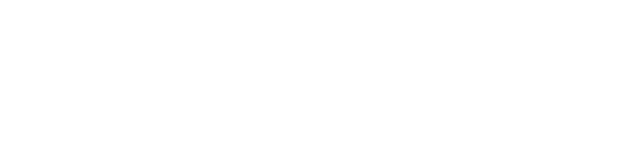
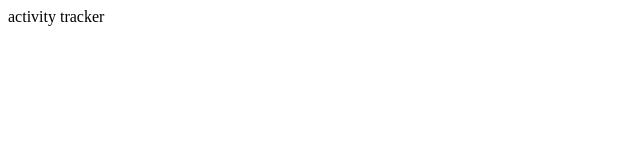
Before and after one commit to Swar-jain/ActivityTracker, a plain HTML site: page index.html in a window 1280 px wide. Shown: the whole page, without its empty margins (0-640 px from the left). Drawn offline with Linux system fonts and the light colour scheme.

Commit message:
Update index.html

```diff
--- a/index.html
+++ b/index.html
@@ -1,2 +1,5 @@
 <html>
+  <body>
+    <p> activity tracker</p>
+  </body>
 </html>
```
